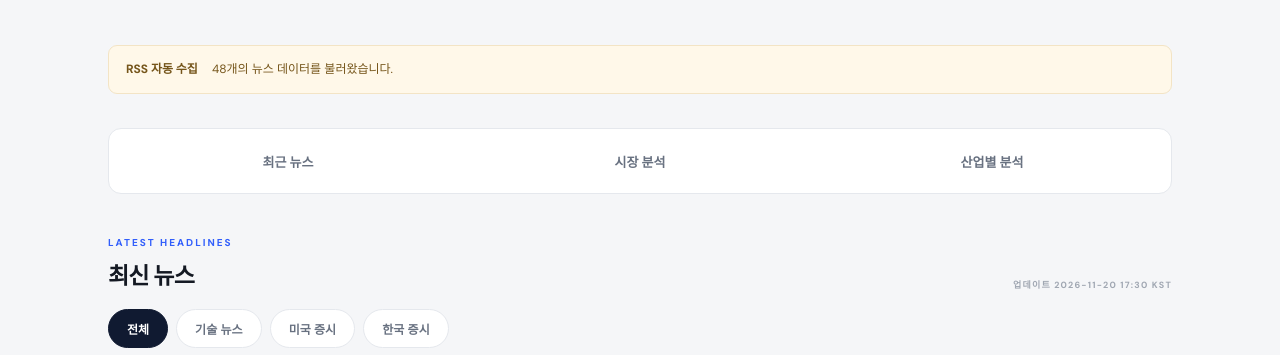
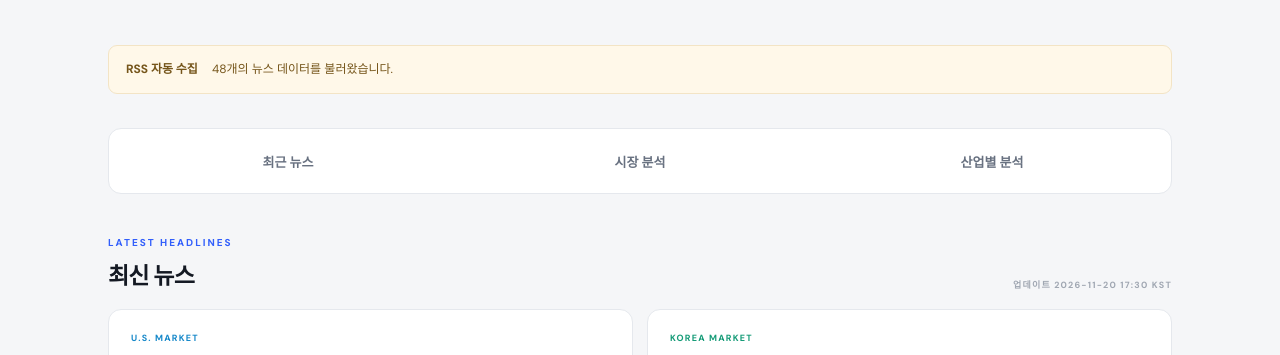
Before and after one commit to parktk13/daily-brief, a plain HTML site: page index.html in a window 1280 px wide. Shown: the part 393-748 px from the top of the page. Drawn offline with Linux system fonts and the light colour scheme.

Commit message:
Update index.html

```diff
--- a/index.html
+++ b/index.html
@@ -60,13 +60,6 @@
       </div>
       <span class="sample-tag" id="updated">데이터 확인 중</span>
     </section>
-    <!-- 뉴스 카테고리 필터 -->
-    <nav class="tabs news-filters" aria-label="뉴스 카테고리">
-      <button class="tab active" data-filter="all">전체</button>
-      <button class="tab" data-filter="tech">기술 뉴스</button>
-      <button class="tab" data-filter="us">미국 증시</button>
-      <button class="tab" data-filter="kr">한국 증시</button>
-    </nav>
 
     <section class="cards" id="cards">
       <article class="card">
```
